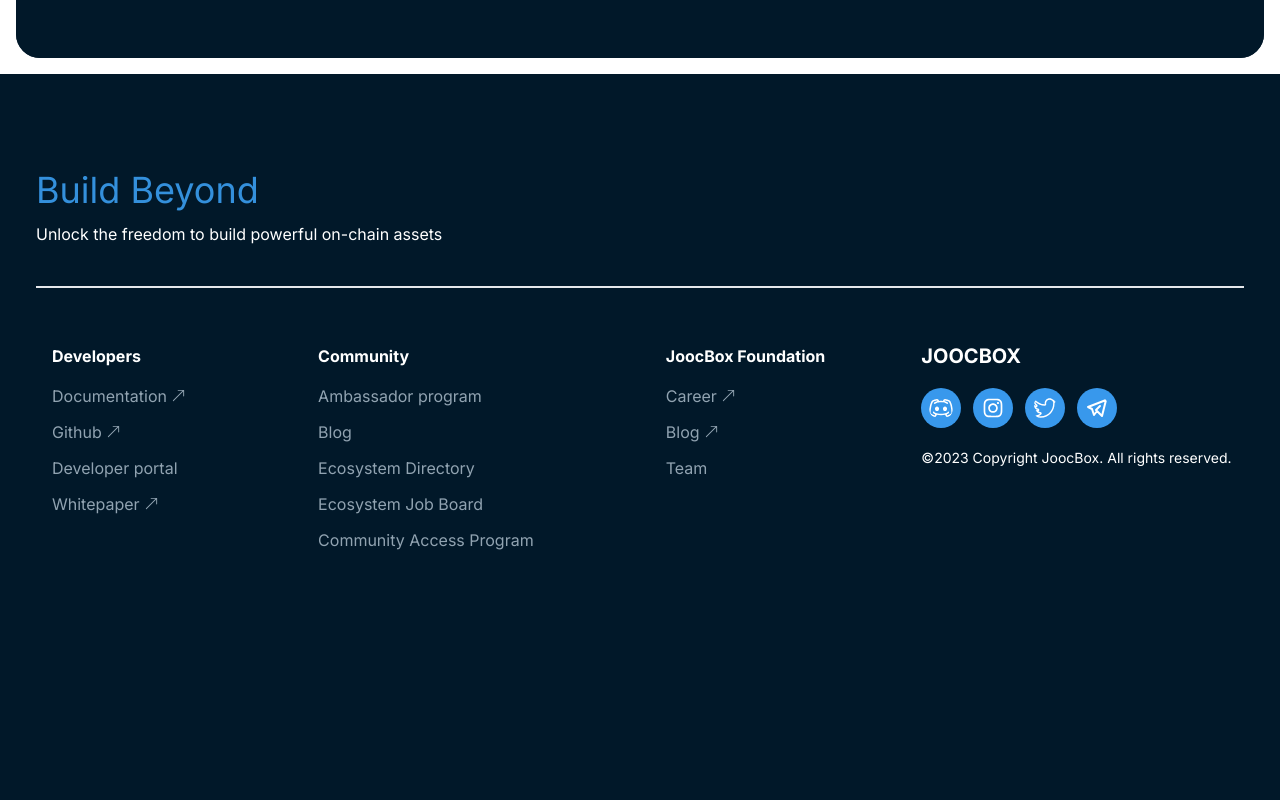
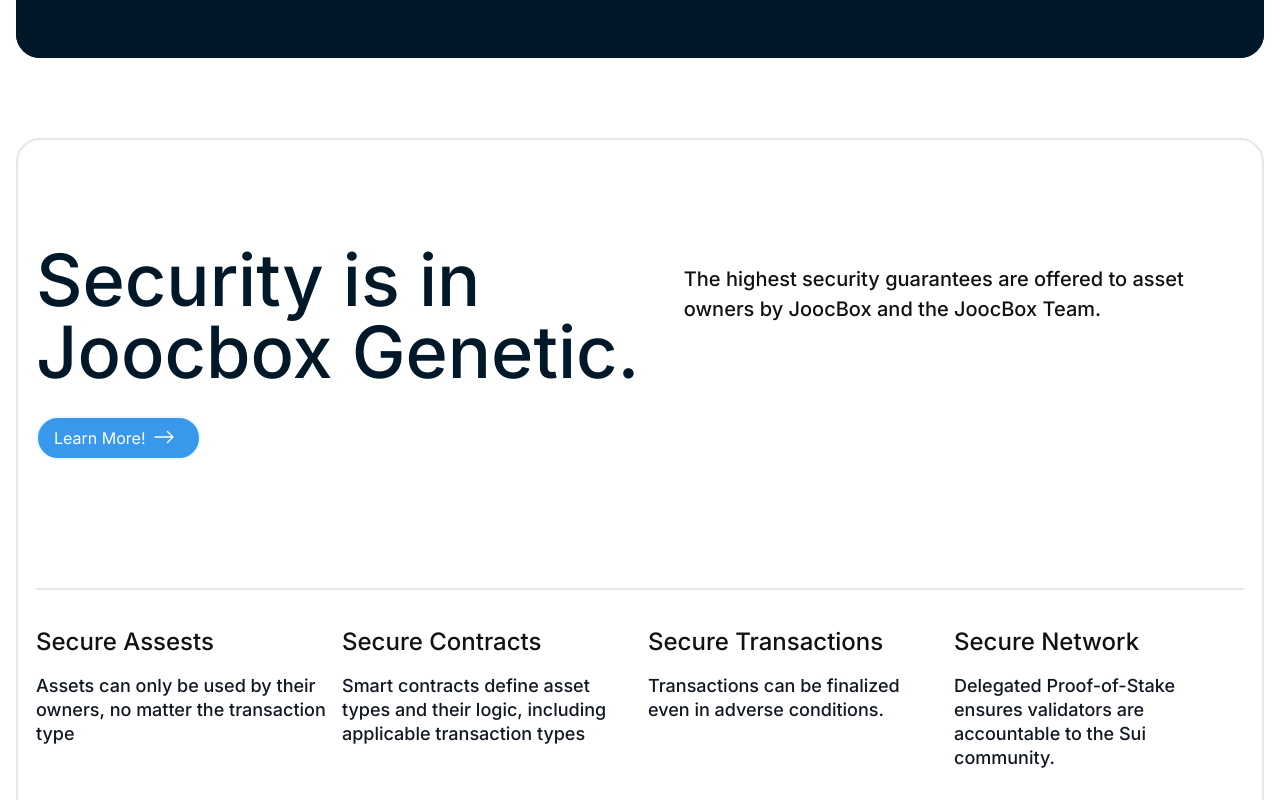
Before and after one commit to sandy2108/JoocBox-website, a Next.js app: page / in a window 1280 px wide. Shown: the part 3840-4640 px from the top of the page. Built offline with nearby package versions, Linux system fonts and the light colour scheme.

Commit message:
Secruity component over

```diff
--- a/src/components/Homepage/Design.jsx
+++ b/src/components/Homepage/Design.jsx
@@ -6,7 +6,7 @@ const Design = () => {
   return (
     <div className='w-full'>
         <div className='m-4'>
-          <div className='max-w-[1400px] rounded-3xl flex-wrap overflow-hidden bg-[#011829] h-[440px] md:h-[780px] m-auto'>
+          <div className='max-w-[1500px] rounded-3xl flex-wrap overflow-hidden bg-[#011829] h-[440px] md:h-[780px] m-auto'>
              <div className='w-full h-[40%] md:h-[55%] rounded-b-2xl loop overflow-hidden bg-gray-100'>
 
              </div>
--- a/src/components/Homepage/Security.jsx
+++ b/src/components/Homepage/Security.jsx
@@ -1,8 +1,63 @@
 import React from 'react'
+import {BsArrowRight  } from "react-icons/bs";
 
 const Security = () => {
+
+  const data =[
+    {
+      title:'Secure Assests',
+      Description: 'Assets can only be used by their owners, no matter the transaction type',
+    },
+    {
+      title:'Secure Contracts',
+      Description: 'Smart contracts define asset types and their logic, including applicable transaction types',
+    },
+    {
+      title:'Secure Transactions',
+      Description: 'Transactions can be finalized even in adverse conditions.',
+    },
+    {
+      title:'Secure Network',
+      Description: 'Delegated Proof-of-Stake ensures validators are accountable to the Sui community.',
+    }
+  ]
+
+
   return (
-    <div>Security</div>
+    <div className='w-full lg:h-screen my-20 security'>
+        <div className='m-4'>
+          <div className='max-w-[1500px] rounded-3xl flex-wrap overflow-hidden border-2 border-[#e7e7e7] md:h-[700px] m-auto'>
+
+             <div className='w-full h-full '>
+                 <div className='max-w-[1240px] mx-auto p-4'>
+                    <div className='md:my-1 lg:my-7 lg:mx-0 py-10 lg:px-0 lg:mx:15 text-white lg:flex '>
+                         <div className='my-2 md:my-5 lmd:w-full'>
+                            <p className='text-[30px] md:text-3xl lg:text-7xl font-[500] font-Inter text-[#011829] leading-15'>Security is in Joocbox Genetic.</p>
+                            <button className='cursor-pointer bg-[#3898ec] rounded-3xl border-2 text-[#ffffff] border-[#eaf7ff] flex  my-2 lg:my-7 px-4 py-2 '>Learn More! <BsArrowRight size={22} className='mx-2'/> </button>
+                        </div>
+                         <div className='mx-auto'><p className='lg:my-10 my-10  text-[20px] font-[500] font-Inter text-[#111111]'>The highest security guarantees are offered to asset owners by JoocBox and the JoocBox Team.</p></div>
+                    </div>
+
+                    <div className='my-10 border-t-2 border-[#e7e7e7]  '>
+                      <div className='grid grid-cols-1 my-10 sm:grid-cols-2 gap-4 lg:grid-cols-4'>
+                         {data.map((item,index)=>(
+                            <div key={index}>
+                             <div className=''><h1 className='font-Inter font-medium mb-5 text-[24px] leading-6 text-[#111111]'>{item.title}</h1></div>
+                             <div><p className=' font-medium mb-5 lg:w-full md:w-[85%] w-[70%] text-[18px] leading-6 text-[#111822]'>{item.Description}</p></div>
+                          </div>
+                         ))}
+
+                         </div>
+
+                    </div>
+
+                </div>
+
+
+              </div>
+          </div>
+        </div>
+    </div>
   )
 }
 
--- a/src/pages/index.js
+++ b/src/pages/index.js
@@ -7,6 +7,7 @@ import Intro from '@/components/Homepage/Intro'
 import Cards from '@/components/Homepage/Cards'
 import About from '@/components/Homepage/About'
 import Design from '@/components/Homepage/Design'
+import Security from '@/components/Homepage/Security'
 
 
 const inter = Inter({ subsets: ['latin'] })
@@ -20,6 +21,7 @@ export default function Home() {
       <Cards/>
       <About/>
       <Design/>
+      <Security/>
       <Footer/>
    </>
 
```
Also changed, not shown: src/styles/globals.css (line endings or trailing spaces).
